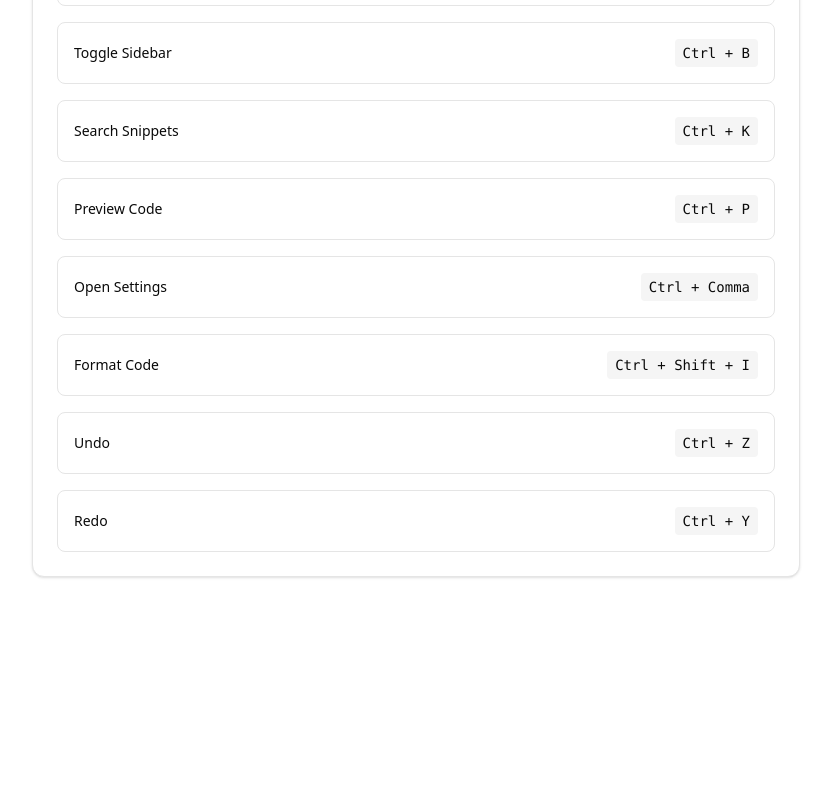
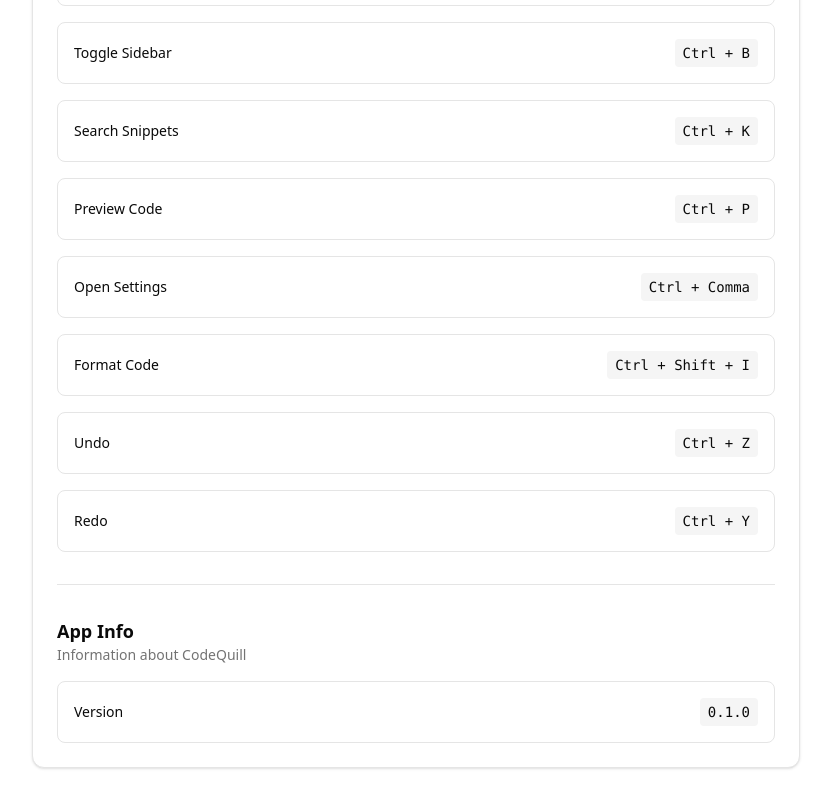
Before and after one commit to The-Best-Codes/codequill, a React (Vite) app: page /settings in a window 1280 px wide. Shown: the part 681-1481 px from the top of the page, without its empty margins (224-1055 px from the left). Before the commit the page ends 1290 px from the top, so only its background shows below. Built offline with nearby package versions, Linux system fonts and the light colour scheme.

Commit message:
app information tests and bundle tests

```diff
--- a/src/routes/settings/index.tsx
+++ b/src/routes/settings/index.tsx
@@ -29,7 +29,10 @@ import { Check, ChevronsUpDown } from "lucide-react";
 import { useTheme } from "next-themes";
 import { useEffect, useState } from "react";
 import { useNavigate } from "react-router-dom";
+import { version } from "../../../package.json";
 import { Language } from "../home/types";
+
+const APP_VERSION = version;
 
 function Settings() {
   const navigate = useNavigate();
@@ -202,6 +205,25 @@ function Settings() {
               ))}
             </div>
           </div>
+
+          <Separator />
+
+          <div className="space-y-4">
+            <div>
+              <h3 className="text-lg font-semibold">App Info</h3>
+              <p className="text-sm text-muted-foreground">
+                Information about CodeQuill
+              </p>
+            </div>
+            <div className="grid gap-4">
+              <div className="flex items-center justify-between rounded-lg border p-4">
+                <Label className="font-medium">Version</Label>
+                <code className="rounded bg-secondary px-2 py-1 text-sm">
+                  {APP_VERSION}
+                </code>
+              </div>
+            </div>
+          </div>
         </CardContent>
       </Card>
     </div>
```
Also changed, not shown: vite.config.ts (+42 -6 lines).
